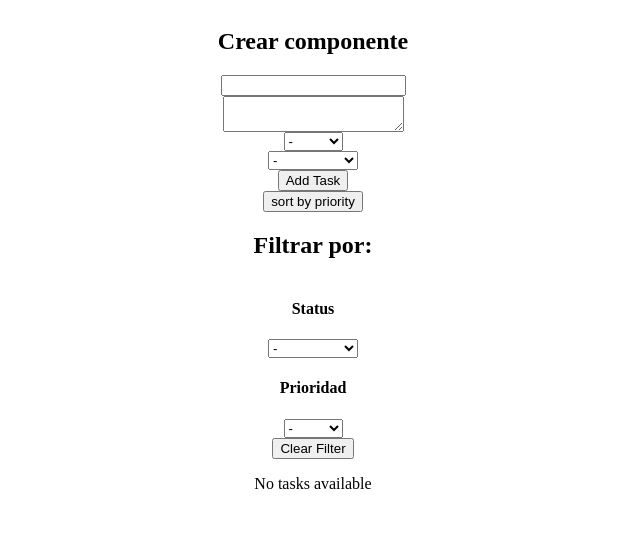
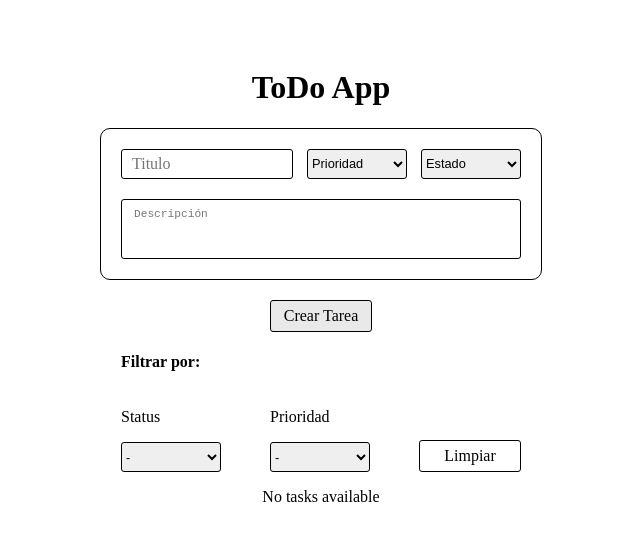
Before and after one commit to joacomonte/ChallengeCor, a Next.js app: page / in a window 1280 px wide. Shown: the top 540 px of the page, without its empty margins (327-967 px from the left). Built offline with nearby package versions, Linux system fonts and the light colour scheme.

Commit message:
aesthetic

```diff
--- a/pages/index.tsx
+++ b/pages/index.tsx
@@ -1,25 +1,12 @@
 
-import {useEffect, useState } from "react";
-import {ITask, Priority, Status} from '../types/ITask';
+import {useState } from "react";
+import {ITask, Priority, Status, statusOrder, priorityOrder} from '../types/ITask';
 import Task from '../components/TaskComponent';
 
-const priorityOrder = {
-  [Priority.Alta]: 3,
-  [Priority.Media]: 2,
-  [Priority.Baja]: 1,
-  [Priority.NonSelect]: -1, // solo lo agrego para poder utilizar el mismo type (enum)
-};
 
-const statusOrder = {
-  [Status.Nueva]: 3,
-  [Status.EnProceso]: 2,
-  [Status.Finalizada]: 1,
-  [Status.NonSelect]: -1, // solo lo agrego para poder utilizar el mismo type (enum)
-};
-
-export default function Home() {
+export default function TodoApp() {
   const [tasks, setTasks] = useState<ITask[]>([]);
-  const [name, setName] = useState("");
+  const [title, setTitle] = useState("");
   const [description, setDescription] = useState("");
   const [priority, setPriority] = useState<Priority>(Priority.NonSelect);
   const [status, setStatus] = useState<Status>(Status.NonSelect);
@@ -29,17 +16,29 @@ export default function Home() {
 
 
   const handleAddTask = () => {
+
+    if (!title || priority === Priority.NonSelect || status === Status.NonSelect) {
+      // list of fields not ok
+      let fields = [];
+      if (!title) fields.push("title");
+      if (priority === Priority.NonSelect) fields.push("Prioridad");
+      if (status === Status.NonSelect) fields.push("Estado");
+
+      alert(`Completar los siguientes filtros: ${fields.join(", ")}`);
+      return;
+    }
+
     setTasks([
       ...tasks,
       {
         id: taskIdCounter, // id autogenerado
-        name,
+        title,
         description,
         priority,
         status,
       },
     ]);
-    setName("");
+    setTitle("");
     setDescription("");
     setPriority(Priority.NonSelect);
     setStatus(Status.NonSelect);
@@ -62,53 +61,79 @@ export default function Home() {
     });
   };
 
-  useEffect(() => {
-    console.log(tasks);
-}, [tasks]);
 
 function sortById(): void {
   const sortedTasks = [...tasks].sort((a, b) => {
     return a.id < b.id ? -1 : 1;
   });
   setTasks(sortedTasks);
+  setPriorityChoosen(Priority.NonSelect);
+  setStatusChoosen(Status.NonSelect);
 }
 
 function sortTasksByPriority(priorityChoosen: Priority): void {
-  // spread operator -> para forzar el re-render y evitar el useEffect
   const sortedTasks = [...tasks].sort((a, b) => {
     // getter del index
     const aIndex = priorityOrder[a.priority];
     const bIndex = priorityOrder[b.priority];
+
+    // si elijo Media, las tareas con media prioridad van primero
+    if (priorityChoosen === Priority.Media) {
+      if (a.priority === Priority.Media && b.priority !== Priority.Media) {
+        return -1;
+      } else if (a.priority !== Priority.Media && b.priority === Priority.Media) {
+        return 1;
+      }
+    }
     // misma prioridad? ordenar por id
     if (aIndex === bIndex) {
       return a.id < b.id ? -1 : 1;
     }
+
     // si elijo Baja. ordeno ascendente
     if (priorityChoosen === Priority.Baja) {
+      return aIndex - bIndex;
+    } else {
+      // Sino descendente (Alta)
+      return bIndex - aIndex;
+    }
+  });
+  setTasks(sortedTasks);
+}
+
+
+function sortTasksByStatus(statusChoosen: Status): void {
+  const sortedTasks = [...tasks].sort((a, b) => {
+    // getter del index
+    const aIndex = statusOrder[a.status];
+    const bIndex = statusOrder[b.status];
+
+    // si elijo EnProceso, las tareas EnProceso van primero
+    if (statusChoosen === Status.EnProceso) {
+      if (a.status === Status.EnProceso && b.status !== Status.EnProceso) {
+        return -1;
+      } else if (a.status !== Status.EnProceso && b.status === Status.EnProceso) {
+        return 1;
+      }
+    }
+
+    // misma prioridad? ordenar por id
+    if (aIndex === bIndex) {
+      return a.id < b.id ? -1 : 1;
+    }
+
+    // si elijo Finalizada. ordeno ascendente
+    if (statusChoosen === Status.Finalizada) {
       return aIndex - bIndex;
     } else {
       // Sino descendente
       return bIndex - aIndex;
     }
   });
+
   setTasks(sortedTasks);
 }
 
-function sortTasksByStatus(statusChoosen: Status): void {
-  const sortedTasks = [...tasks].sort((a, b) => {
-    const aIndex = statusOrder[a.status];
-    const bIndex = statusOrder[b.status];
-    if (aIndex === bIndex) {
-      return a.id < b.id ? -1 : 1;
-    }
-    if (statusChoosen === Status.Finalizada) {
-      return aIndex - bIndex;
-    } else {
-      return bIndex - aIndex;
-    }
-  });
-  setTasks(sortedTasks);
-}
 
 
   // filtro los que no coinciden con el id
@@ -118,35 +143,50 @@ function sortTasksByStatus(statusChoosen: Status): void {
 
 
 return (
+  <div className="centerApp">
       <div className='appContainer'>
-    <h2>Crear componente </h2>
+        <h1>ToDo App </h1>
+        <div className="newTaskContainer">
+          <div className="newTaskInputs">
             <input
               type="text"
-      value={name}
-      onChange={(e) => setName(e.target.value)}
+              placeholder="Titulo"
+              value={title}
+              onChange={(e) => setTitle(e.target.value)}
             />
-    <textarea
-      value={description}
-      onChange={(e) => setDescription(e.target.value)}
-    ></textarea>
+
             <select value={priority} onChange={(e) => setPriority(e.target.value as Priority)}>
-      <option value="">-</option>
+              <option value="">Prioridad</option>
               <option value={Priority.Alta}>Alta</option>
               <option value={Priority.Media}>Media</option>
               <option value={Priority.Baja}>Baja</option>
             </select>
+
             <select value={status} onChange={(e) => setStatus(e.target.value as Status)}>
-      <option value="">-</option>
+              <option value="">Estado</option>
               <option value={Status.Nueva}>Nueva</option>
               <option value={Status.EnProceso}>En proceso</option>
               <option value={Status.Finalizada}>Finalizada</option>
             </select>
+          </div>
 
-    <button onClick={handleAddTask}>Add Task</button>
-    <button onClick={ () => sortTasksByPriority(Priority.Alta)}>sort by priority</button>
+          <div className="newTaskTextarea">
+            <textarea
+              placeholder="Descripción"
+              value={description}
+              onChange={(e) => setDescription(e.target.value)}
+            ></textarea>
+          </div>
+        </div>
 
-    <h2>Filtrar por: </h2>
-    <h4>Status</h4>
+        <button className="addTaskBtn" onClick={handleAddTask}>Crear Tarea</button>
+
+
+        <div className="filtersCcontainer">
+          <h4>Filtrar por: </h4>
+          <div className="filtersSelects">
+            <div className="statusSelect">
+              <p>Status</p>
               <select value={statusChoosen} onChange={(e) => {
                 const selectedStatus = e.target.value as Status;
                 sortTasksByStatus(selectedStatus);
@@ -157,8 +197,10 @@ return (
                 <option value={Status.EnProceso}>En proceso</option>
                 <option value={Status.Finalizada}>Finalizada</option>
               </select>
+            </div>
 
-    <h4>Prioridad</h4>
+            <div className="prioritySelect">
+            <p>Prioridad</p>
               <select value={priorityChoosen} onChange={(e) => {
                 const selectedPriority = e.target.value as Priority;
                 sortTasksByPriority(selectedPriority);
@@ -169,8 +211,11 @@ return (
                 <option value={Priority.Media}>Media</option>
                 <option value={Priority.Baja}>Baja</option>
               </select>
+            </div>
 
-    <button onClick={sortById} >Clear Filter</button>
+            <button className="clearBtn" onClick={sortById} >Limpiar</button>
+          </div>
+        </div>
 
           {tasks && tasks.length > 0 ? (
           tasks.map((task, id) => (
@@ -180,43 +225,9 @@ return (
           <p>No tasks available</p>
     )}
       </div>
+  </div>
+
 );
 }
 
-
-
-// // give the the order of the tasks based on the priority
-// const priorityOrder = {
-//   [Priority.Alta]: 3,
-//   [Priority.Media]: 2,
-//   [Priority.Baja]: 1,
-//   [Priority.NonSelect]: -1, // add a value for NonSelect
-// };
-
-// // i filter NonSelect because i dont want to show NonSelect in the list
-// const handleOrderByPriority = () => {
-//   const sortedTasks = [...tasks].filter(task => task.priority !== Priority.NonSelect).sort(
-//     (a, b) => priorityOrder[b.priority] - priorityOrder[a.priority]
-//   );
-//   setTasks(sortedTasks);
-// };
-
-// // give the the order of the tasks based on the status
-// const statusOrder = {
-//   [Status.Nueva]: 1,
-//   [Status.EnProceso]: 2,
-//   [Status.Finalizada]: 3,
-//   [Status.NonSelect]: -1, // add a value for NonSelect
-// };
-
-
-// const handleOrderByStatus = () => {
-//   const sortedTasks = [...tasks].sort(
-//     (a, b) => statusOrder[a.status] - statusOrder[b.status]
-//   );
-//   setTasks(sortedTasks);
-// };
-
-
-    {/* <button onClick={handleOrderByPriority}>Order by Priority</button>
-    <button onClick={handleOrderByStatus}>Order by Status</button> */}
+{/* <button onClick={ () => sortTasksByPriority(Priority.Alta)}>sort by priority</button> */}
--- a/styles/globals.css
+++ b/styles/globals.css
@@ -1,6 +1,130 @@
+
+button{
+    all: unset;
+    font-size: 1rem;
+    text-align: center;
+    width: 100px;
+    height: 30px;
+    border: 1px solid black;
+    border-radius: 3px;
+    background-color: none;
+}
+
+input{
+    all: unset;
+    font-size: 1rem;
+    border: 1px solid black;
+    border-radius: 3px;
+    padding: 5px 10px;
+    width: 150px;
+}
+
+select{
+    font-size: 0.8rem;
+    border: 1px solid black;
+    border-radius: 3px;
+    width: 100px;
+    height: 30px;
+}
+
+.centerApp{
+    width: 100vw;
+    display: flex;
+    justify-content: center;
+    align-items: center;
+}
 .appContainer{
     display: flex;
     justify-content: center;
     align-items: center;
     flex-direction: column;
+    /* border: 1px solid black;
+    border-radius: 10px; */
+    width: 400px;
+    padding: 40px
 }
+
+.newTaskContainer{
+    display: flex;
+    justify-content: center;
+    align-items: center;
+    flex-direction: column;
+    border: 1px solid black;
+    border-radius: 10px;
+    padding: 20px;
+    width: 100%;
+    gap: 20px;
+}
+
+.newTaskInputs{
+    display: flex;
+    justify-content: space-between;
+    align-items: center;
+    width: 100%;
+}
+
+.newTaskTextarea {
+    display: flex;
+    justify-content: center;
+    align-items: center;
+    width: 100%;
+    height: 60px;
+    border: 1px solid black;
+    border-radius: 3px;
+    box-sizing: border-box;
+  }
+
+  .newTaskTextarea textarea {
+    border: none;
+    width: 95%;
+    height: 80%;
+    resize: none;
+    box-sizing: border-box;
+    outline: none; /* remove outline when selected */
+    font-size: 0.7rem;
+  }
+
+  .addTaskBtn{
+    margin-top: 20px;
+    width: 100px;
+    height: 30px;
+    font-size: 1rem;
+    background-color: rgb(233, 233, 233);
+    text-align: center;
+
+  }
+
+  .filtersCcontainer{
+    display: flex;
+    justify-content: flex-start;
+    flex-direction: column;
+    width: 100%;
+
+  }
+
+  .filtersSelects{
+    display: flex;
+    justify-content: space-between;
+    align-items:self-end;
+  }
+
+  .statusSelect{
+    display: flex;
+    justify-content: flex-start;
+    flex-direction: column;
+  }
+  .prioritySelect{
+    display: flex;
+    justify-content: flex-start;
+    flex-direction: column;
+  }
+
+  .clearBtn{
+    padding: 0;
+    margin: 0;
+    height: 30px;
+    width: 100px;
+    text-align: center;
+    font-size: 1rem;
+
+  }
--- a/types/ITask.ts
+++ b/types/ITask.ts
@@ -1,6 +1,6 @@
 export interface ITask {
   id: number;
-  name: string;
+  title: string;
   description: string;
   priority: Priority;
   status: Status;
@@ -10,12 +10,26 @@ export enum Status {
   Nueva = "nueva",
   EnProceso = "en proceso",
   Finalizada = "finalizada",
-  NonSelect = "-",
+  NonSelect = "Estado",
 }
+
+export const statusOrder = {
+  [Status.Finalizada]: 0,
+  [Status.EnProceso]: 1,
+  [Status.Nueva]: 2,
+  [Status.NonSelect]: -1, // solo lo agrego para poder utilizar el mismo type (enum)
+};
 
 export enum Priority {
   Alta = "alta",
   Media = "media",
   Baja = "baja",
-  NonSelect = "-",
+  NonSelect = "Prioridad",
 }
+
+export const priorityOrder = {
+  [Priority.Baja]: 0,
+  [Priority.Media]: 1,
+  [Priority.Alta]: 2,
+  [Priority.NonSelect]: -1, // solo lo agrego para poder utilizar el mismo type (enum)
+};
```
Also changed, not shown: components/Task.module.css (+23 -5 lines), components/TaskComponent.tsx (+8 -9 lines). Lines whose indentation alone changed are shown as unchanged.
